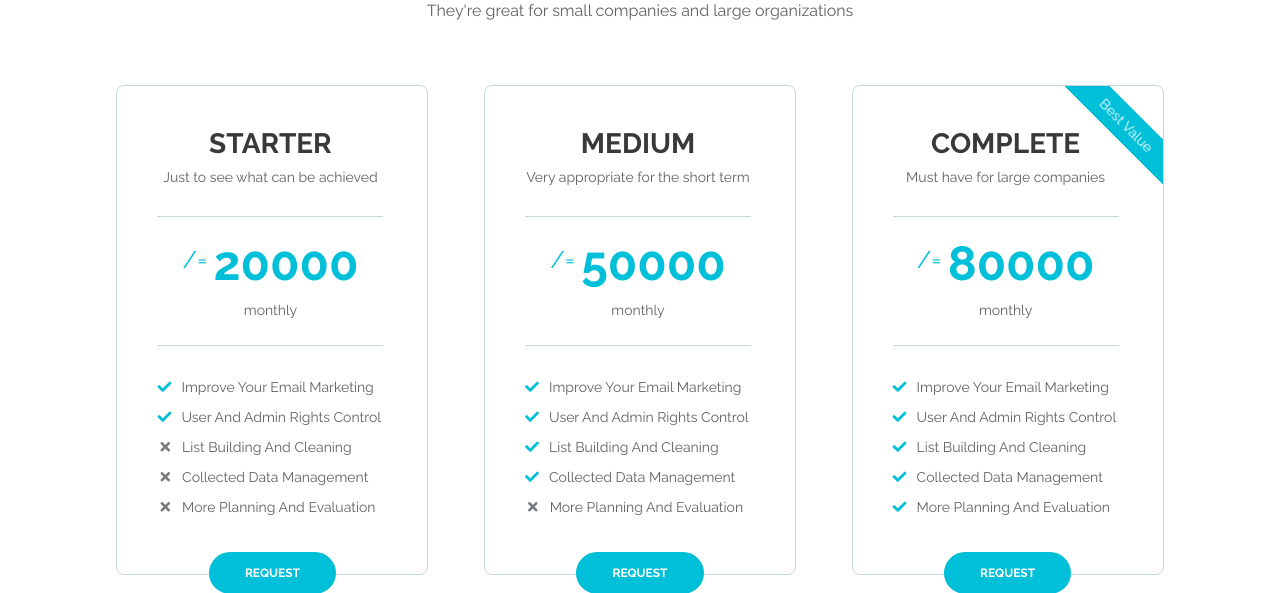
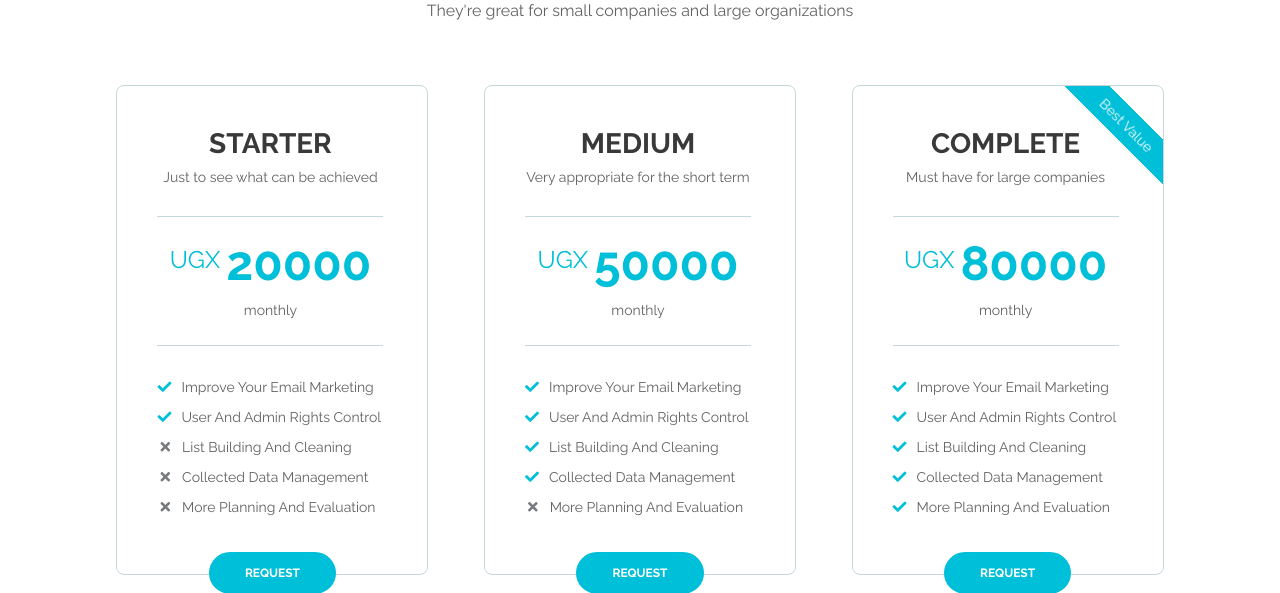
Before and after one commit to Arnold-Caleb/Landing, a Flask app: page / in a window 1280 px wide. Shown: the part 2871-3464 px from the top of the page. Run offline with Flask 2, Linux system fonts and the light colour scheme; some libraries are stand-ins or nearby versions.

Commit message:
Modified

```diff
--- a/templates/index.html
+++ b/templates/index.html
@@ -368,7 +368,7 @@
                             <div class="card-subtitle">Just to see what can be achieved</div>
                             <hr class="cell-divide-hr">
                             <div class="price">
-                                <span class="currency">/=</span><span class="value">20000</span>
+                                <span class="currency">UGX</span><span class="value">20000</span>
                                 <div class="frequency">monthly</div>
                             </div>
                             <hr class="cell-divide-hr">
@@ -403,7 +403,7 @@
                             <div class="card-subtitle">Very appropriate for the short term</div>
                             <hr class="cell-divide-hr">
                             <div class="price">
-                                <span class="currency">/=</span><span class="value">50000</span>
+                                <span class="currency">UGX</span><span class="value">50000</span>
                                 <div class="frequency">monthly</div>
                             </div>
                             <hr class="cell-divide-hr">
@@ -441,7 +441,7 @@
                             <div class="card-subtitle">Must have for large companies</div>
                             <hr class="cell-divide-hr">
                             <div class="price">
-                                <span class="currency">/=</span><span class="value">80000</span>
+                                <span class="currency">UGX</span><span class="value">80000</span>
                                 <div class="frequency">monthly</div>
                             </div>
                             <hr class="cell-divide-hr">
```
